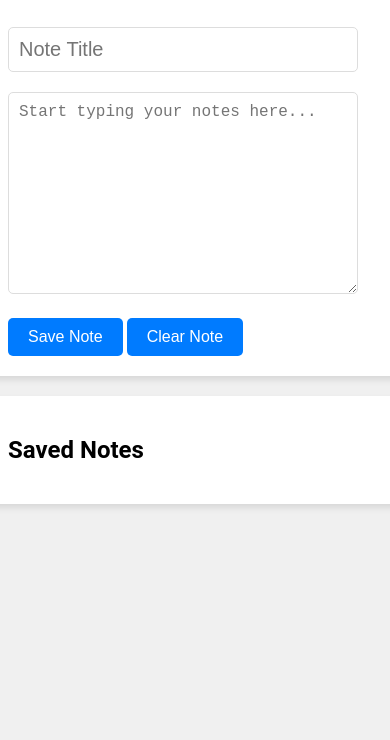
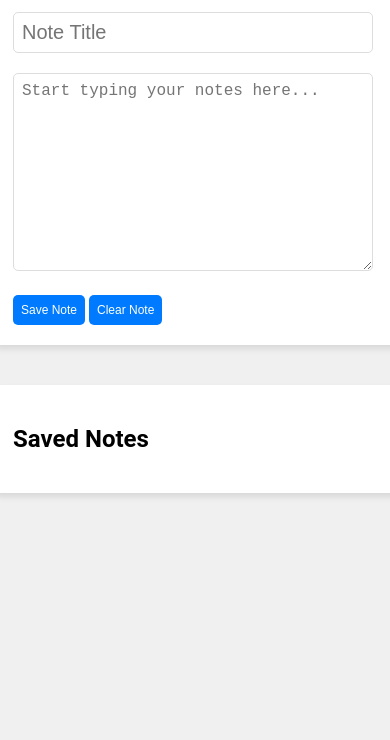
Before and after one commit to dontmindme250/notepad, a plain HTML site: page notepad/index.html in a window 390 px wide. Shown: the part 112-852 px from the top of the page. Drawn offline with Linux system fonts and the light colour scheme.

Commit message:
added a bit of responsiveness

```diff
--- a/notepad/style.css
+++ b/notepad/style.css
@@ -95,3 +95,39 @@ button:hover {
 #notesList li:last-child {
 	border-bottom: none;
 }
+
+/* media queries to make the notepad more responsive */
+
+@media (max-width: 768px) {
+    .container {
+        flex-direction: column;
+        padding: 10px;
+    }
+
+    .note-entry, .saved-notes {
+        width: 100%;
+        margin-bottom: 20px;
+    }
+
+    #noteTitle, #noteArea {
+        width: calc(100% - 20px);
+    }
+
+    button {
+        font-size: 14px;
+    }
+}
+
+@media (max-width: 480px) {
+    .container {
+        padding: 5px;
+    }
+
+    #noteTitle, #noteArea, button {
+        padding: 8px;
+    }
+
+    button {
+        font-size: 12px;
+    }
+}
```
